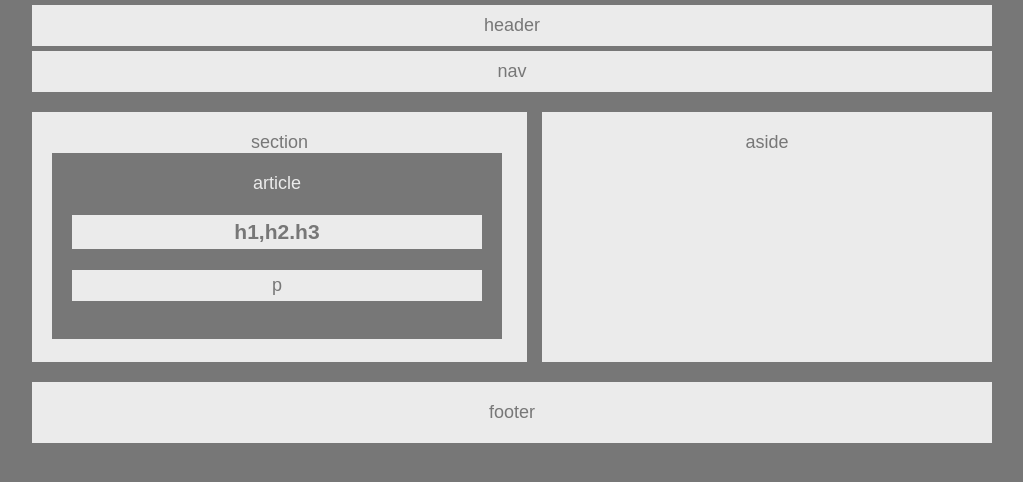
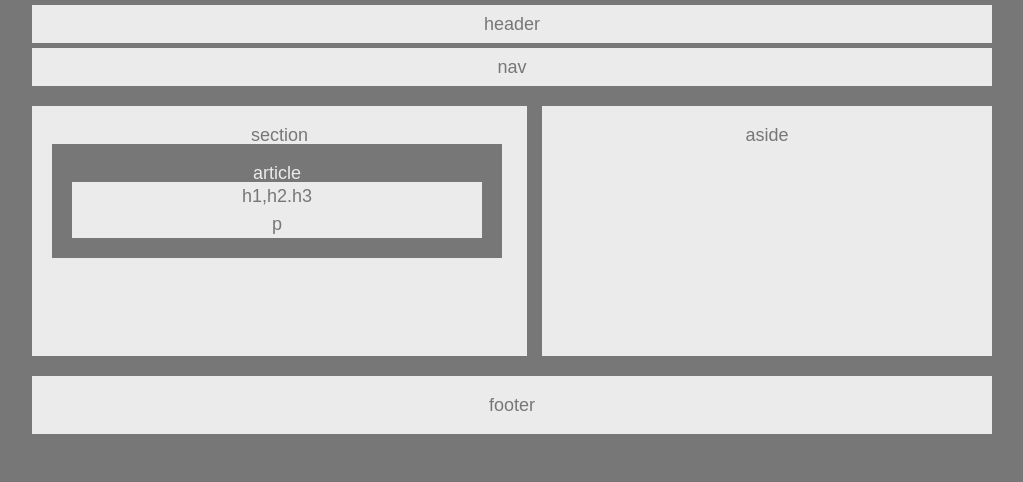
Before and after one commit to DanMBau/HW-Wireframe, a plain HTML site: page index.html in a window 1280 px wide. Shown: the whole page, without its empty margins (128-1151 px from the left). Drawn offline with Linux system fonts and the light colour scheme.

Commit message:
homework

```diff
--- a/index.html
+++ b/index.html
@@ -4,6 +4,7 @@
 <head>
     <meta charset="UTF-8">
     <title>Easier Layout</title>
+    <link rel="stylesheet" type="text/css" href="reset.css">
     <link rel="stylesheet" type="text/css" href="style.css">
 </head>
 
@@ -14,18 +15,18 @@
     <header>header
     </header>
 
-    <nav id="white">nav
+    <nav>nav
     </nav>
 
-    <aside id="white">aside
+    <aside>aside
     </aside>
 
-    <section id="white">section
+    <section>section
 
 
     <article>article
-        <h1 id="content">h1,h2.h3</h1>
-        <p id="content">p</p>
+        <h1>h1,h2.h3</h1>
+        <p>p</p>
     </article>
 
     </section>
--- /dev/null
+++ b/reset.css
@@ -0,0 +1,44 @@
+
+html, body, div, span, applet, object, iframe,
+h1, h2, h3, h4, h5, h6, p, blockquote, pre,
+a, abbr, acronym, address, big, cite, code,
+del, dfn, em, img, ins, kbd, q, s, samp,
+small, strike, strong, sub, sup, tt, var,
+b, u, i, center,
+dl, dt, dd, ol, ul, li,
+fieldset, form, label, legend,
+table, caption, tbody, tfoot, thead, tr, th, td,
+article, aside, canvas, details, embed,
+figure, figcaption, footer, header, hgroup,
+menu, nav, output, ruby, section, summary,
+time, mark, audio, video {
+	margin: 0;
+	padding: 0;
+	border: 0;
+	font-size: 100%;
+	font: inherit;
+	vertical-align: baseline;
+}
+/* HTML5 display-role reset for older browsers */
+article, aside, details, figcaption, figure,
+footer, header, hgroup, menu, nav, section {
+	display: block;
+}
+body {
+	line-height: 1;
+}
+ol, ul {
+	list-style: none;
+}
+blockquote, q {
+	quotes: none;
+}
+blockquote:before, blockquote:after,
+q:before, q:after {
+	content: '';
+	content: none;
+}
+table {
+	border-collapse: collapse;
+	border-spacing: 0;
+}
```
